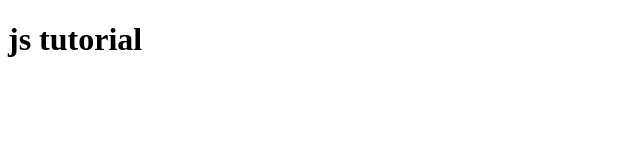
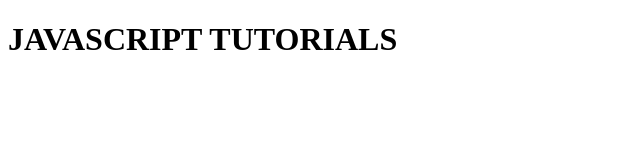
Before and after one commit to JawadShk/javascript-tutorial, a plain HTML site: page index.html in a window 1280 px wide. Shown: the whole page, without its empty margins (0-640 px from the left). Drawn offline with Linux system fonts and the light colour scheme.

Commit message:
loops completed

```diff
--- a/index.html
+++ b/index.html
@@ -7,7 +7,7 @@
     <title>Javascript</title>
 </head>
 <body>
-    <h1 id="head">js tutorial</h1>
+    <h1 id="head">JAVASCRIPT TUTORIALS</h1>
     <script src="js/script.js"></script>
 </body>
 </html>
```
Also changed, not shown: js/script.js (+62 -0 lines).
